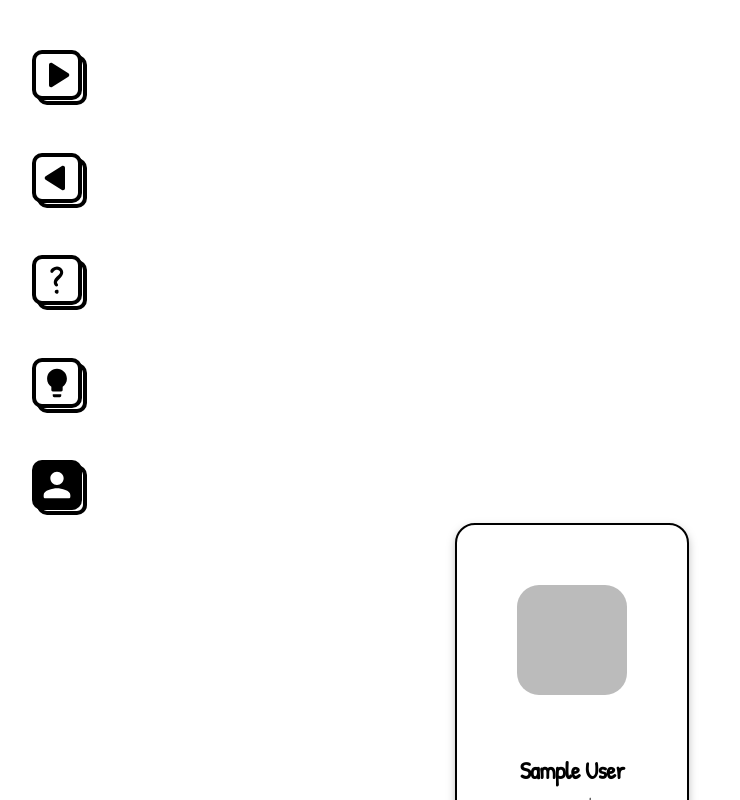
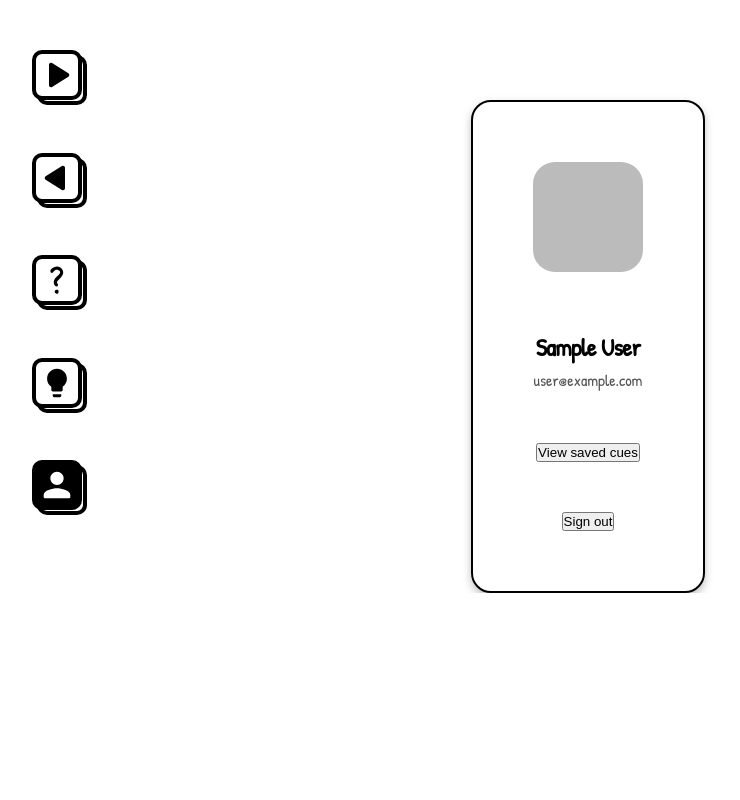
Before and after one commit to compsigh/cue, a Next.js app: page /profile in a window 1280 px wide. Shown: the top 800 px of the page, without its empty margins (68-808 px from the left). Built offline with nearby package versions, Linux system fonts and the light colour scheme; no server answers; sample sign-in values are in the browser's storage.

Commit message:
Align `ProfileCard`

```diff
--- a/src/components/Sidebar/Sidebar.module.scss
+++ b/src/components/Sidebar/Sidebar.module.scss
@@ -1,8 +1,10 @@
 .sidebar {
+  display: inline-block;
+  vertical-align: top;
+  margin-top: 3.125rem;
+  margin-left: 6.25rem;
 
   /* Sidebar list styles */
-  margin-top: 3.125rem;
-  margin-left: 6.25rem;
   li {
     list-style: none;
   }
--- a/src/styles/Profile.module.scss
+++ b/src/styles/Profile.module.scss
@@ -1,3 +1,6 @@
-.profileCard * {
-  margin: auto;
+.profileCard {
+  display: inline-block;
+  vertical-align: top;
+  margin-top: 6.25rem;
+  margin-left: 30%;
 }
```
